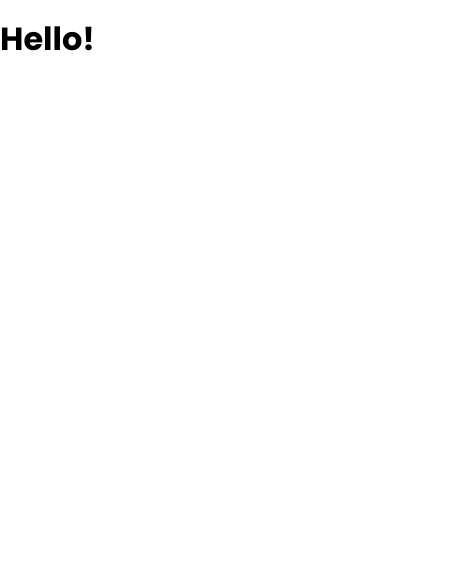
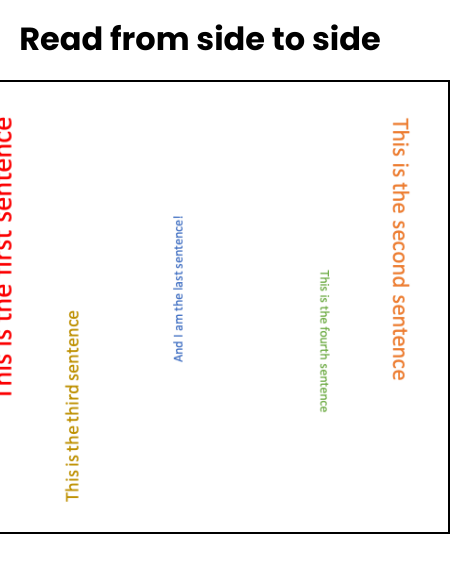
Before and after one commit to leey56522/iCARE, a browser extension: page popup.html in a window 400 px wide. Shown: the whole page, 450 px wide, since content can reach past the window. Drawn offline with Linux system fonts and the light colour scheme.

Commit message:
testing on html and image upload for the extension

```diff
--- a/css/style.css
+++ b/css/style.css
@@ -16,8 +16,16 @@
 body {
   font-family: "Poppins", sans-serif;
   margin: 0;
+  display: flex;
+  flex-direction: column;
+  justify-content: center;
+  align-items: center;
 }
 
+img {
+  width: 500px;
+  border: 2px solid black;
+}
 
 /******************************************
 /* ADDITIONAL STYLES
--- a/index.html
+++ b/popup.html
@@ -3,10 +3,9 @@
 	<head>
     	<meta charset="utf-8">
     	<meta name="description" content="This is where your description goes">
-    	<meta name="keywords" content="one, two, three">
 		<meta name="viewport" content="width=device-width, initial-scale=1.0">
 
-		<title>Google Chrome Extension</title>
+		<title>Healthier Eyes</title>
 
 		<!-- external CSS link -->
 		<link rel="stylesheet" href="css/normalize.css">
@@ -16,8 +15,8 @@
 		<script src="https://kit.fontawesome.com/a457a56177.js" crossorigin="anonymous"></script>
 	</head>
 	<body>
-
-		<h1>Hello!</h1>
-		<script type="text/javascript" src="js/main.js"></script>
+		<h1>Read from side to side</h1>
+		<img src="./img/testImg.png" alt="for testing purpose">
+		<script type="text/javascript" src="/popup.js"></script>
 	</body>
 </html>
```
Also changed, not shown: img/testImg.png (added), js/main.js (deleted), manifest.json, popup.js (added), 1 other file.
